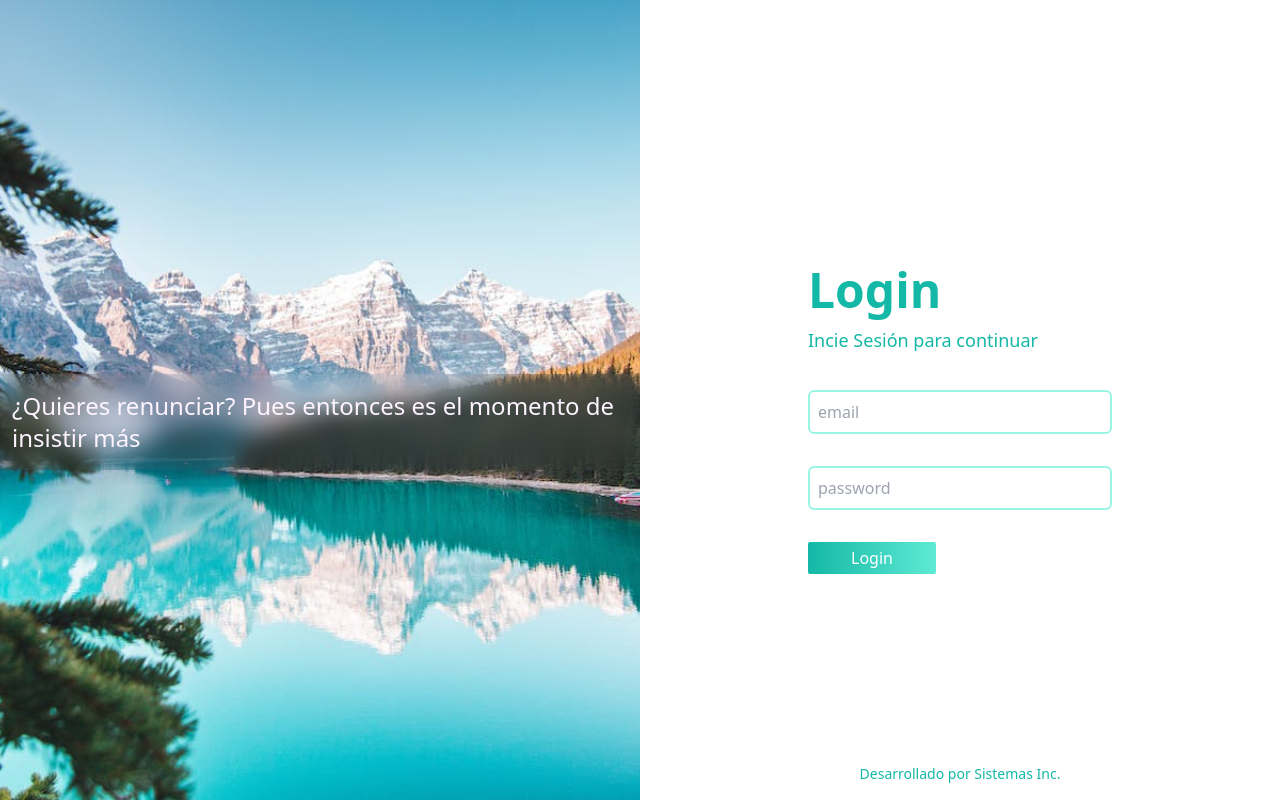
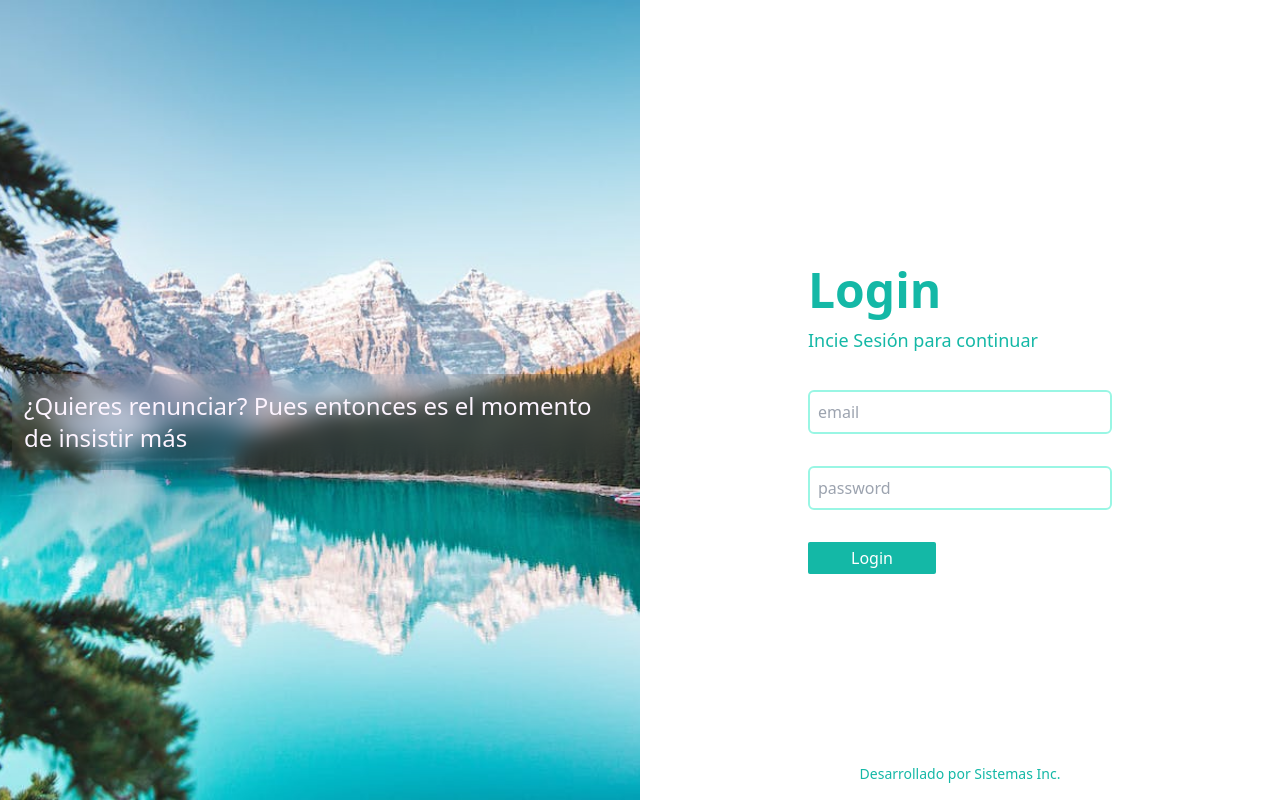
Before and after one commit to JosafatJimenezB/nextjs-farmacia, a Next.js app: page /login in a window 1280 px wide. Built offline with nearby package versions, Linux system fonts and the light colour scheme.

Commit message:
add: cambios del color

```diff
--- a/pages/login.js
+++ b/pages/login.js
@@ -2,7 +2,6 @@ import { useState } from "react";
 import axios from "axios";
 import { useRouter } from "next/router";
 import { Toaster, toast } from "react-hot-toast";
-import Image from "next/image";
 
 function Login() {
   const [credentials, setCredentials] = useState({
@@ -33,7 +32,7 @@ function Login() {
   return (
     <div className="h-screen mx-auto flex flex-col md:flex-row">
       <div className="hidden sm:block bg-[url('/assets/login.jpeg')] bg-center bg-cover  w-full h-72 md:w-1/2 md:h-screen md:flex md:justify-center md:items-center">
-        <h2 className="backdrop-blur-md text-2xl text-fuchsia-50 py-4 px-3 sm:mt-11">
+        <h2 className="backdrop-blur-md text-2xl text-fuchsia-50 py-4 px-3 sm:mx-3 sm:mt-11">
           ¿Quieres renunciar? Pues entonces es el momento de insistir más
         </h2>
       </div>
@@ -69,7 +68,7 @@ function Login() {
           <div>
             <button
               type="submit"
-              className="bg-gradient-to-r from-teal-500 to-teal-300 w-32 py-1 rounded-sm border-0 cursor-pointer text-white"
+              className="bg-teal-500 hover:bg-teal-400 duration-300 w-32 py-1 rounded-sm border-0 cursor-pointer text-white"
             >
               Login
             </button>
```
